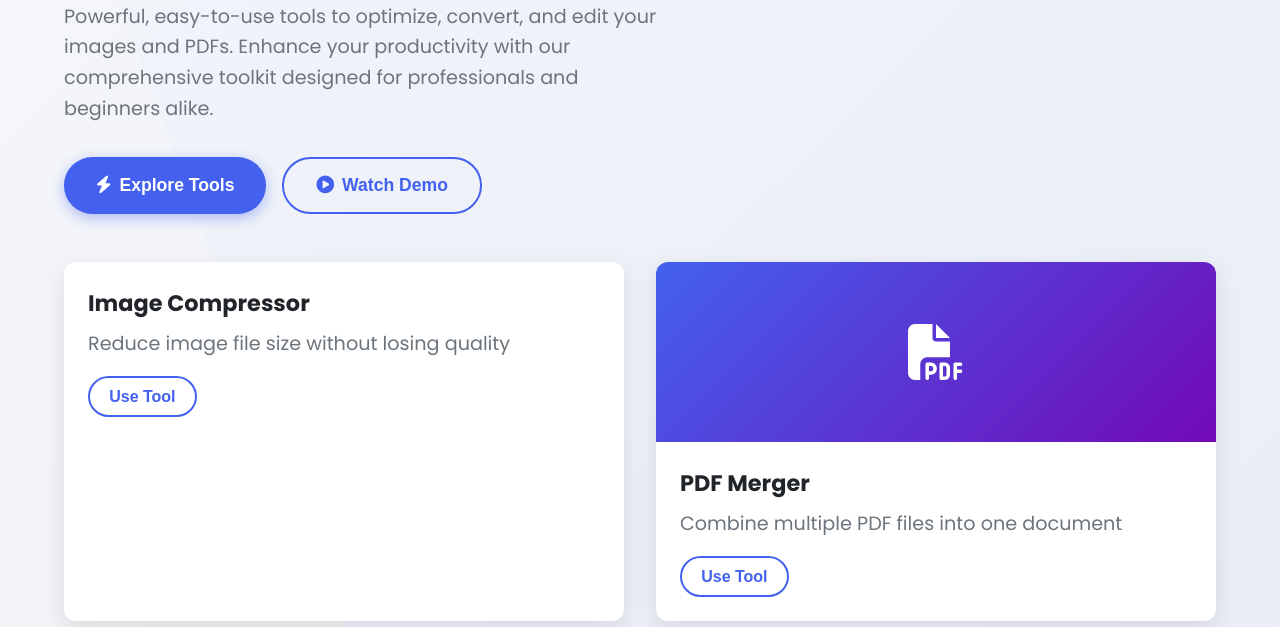
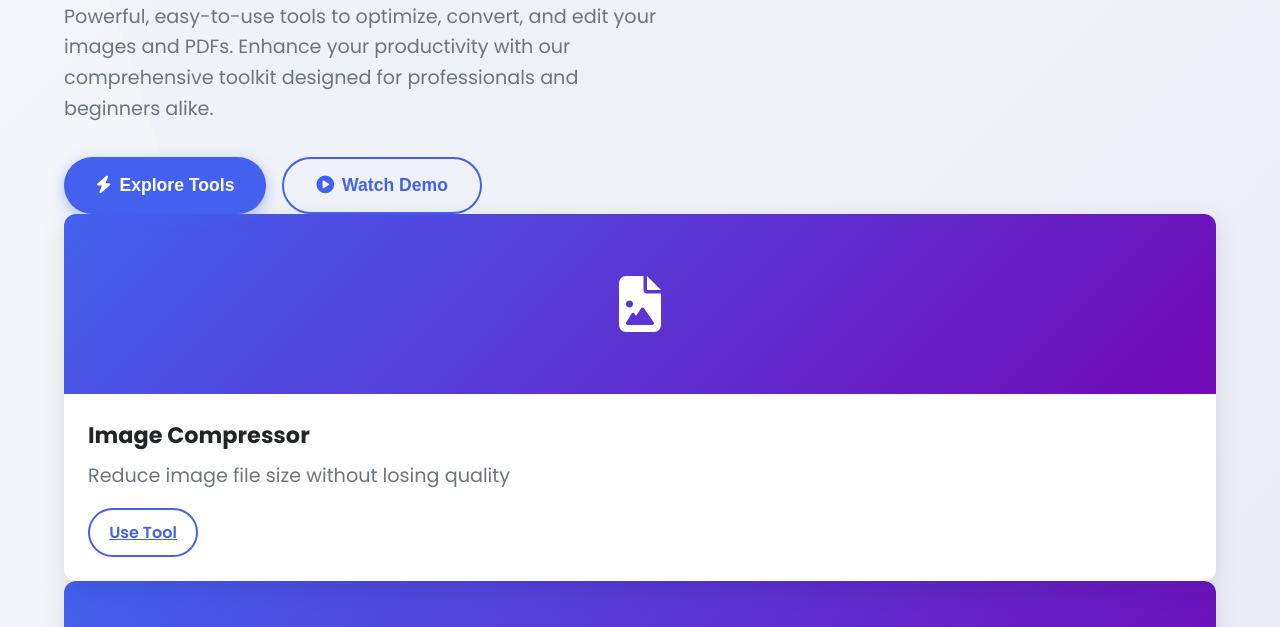
Before and after one commit to adnanch5/toolkit, a plain HTML site: page index.html in a window 1280 px wide. Shown: the part 325-952 px from the top of the page. Drawn offline with Linux system fonts and the light colour scheme.

Commit message:
Update index.html

```diff
--- a/index.html
+++ b/index.html
@@ -664,13 +664,16 @@
                     <button class="btn btn-outline btn-lg"><i class="fas fa-play-circle"></i> Watch Demo</button>
                 </div>
 
-                <div class="tool-card-grid">
-                    <div class="tool-card">
-                       <div class="tool-card-content">
-    <h3>Image Compressor</h3>
-    <p>Reduce image file size without losing quality</p>
-    <a href="/toolkit/img-compress.html"><button class="btn btn-outline">Use Tool</button></a>
-                </div>
+                <div class="tool-card">
+    <div class="tool-card-img">
+        <i class="fas fa-file-image"></i>
+    </div>
+    <div class="tool-card-content">
+        <h3>Image Compressor</h3>
+        <p>Reduce image file size without losing quality</p>
+        <a href="/toolkit/img-compress.html" class="btn btn-outline">Use Tool</a>
+            </div>
+                 </div>
                     </div>
 
                     <div class="tool-card">
```
